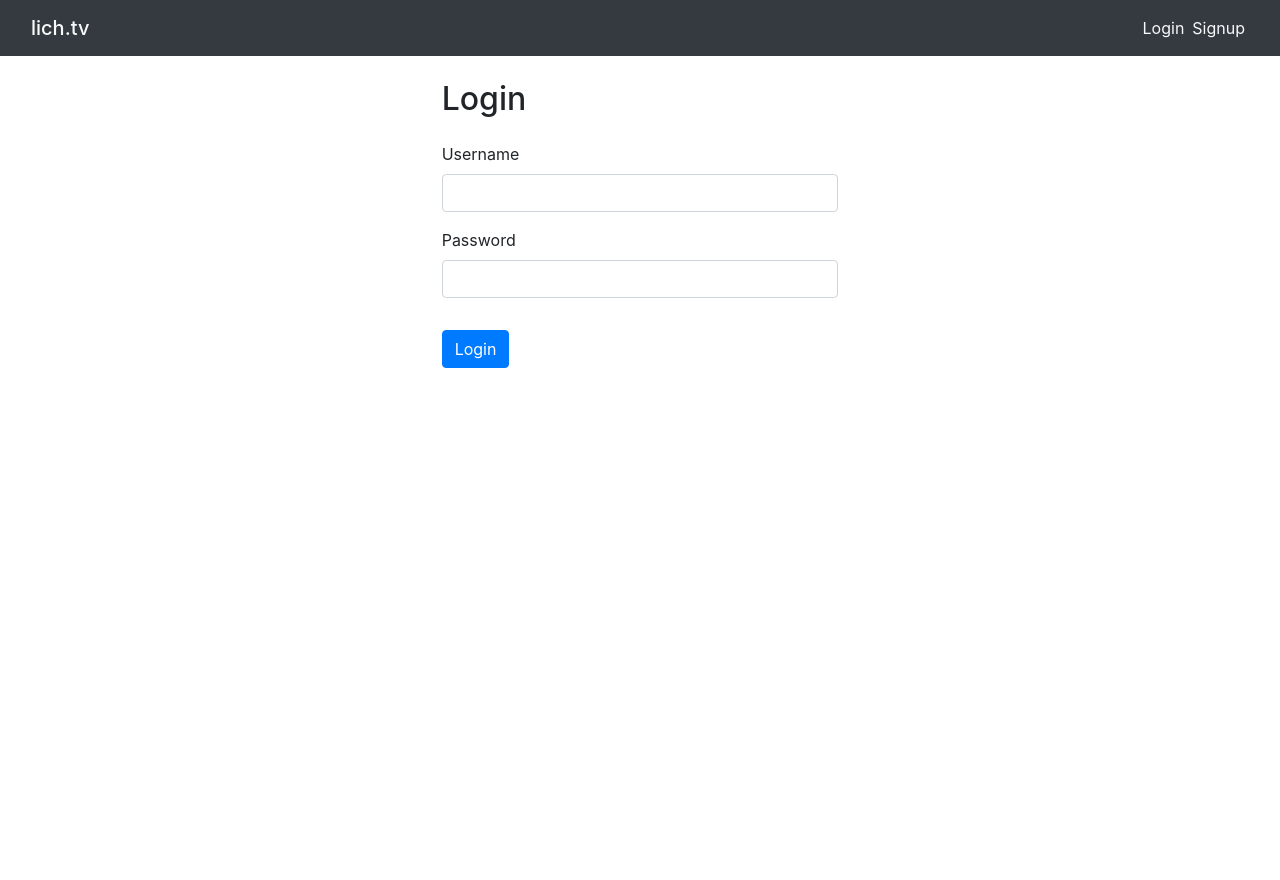
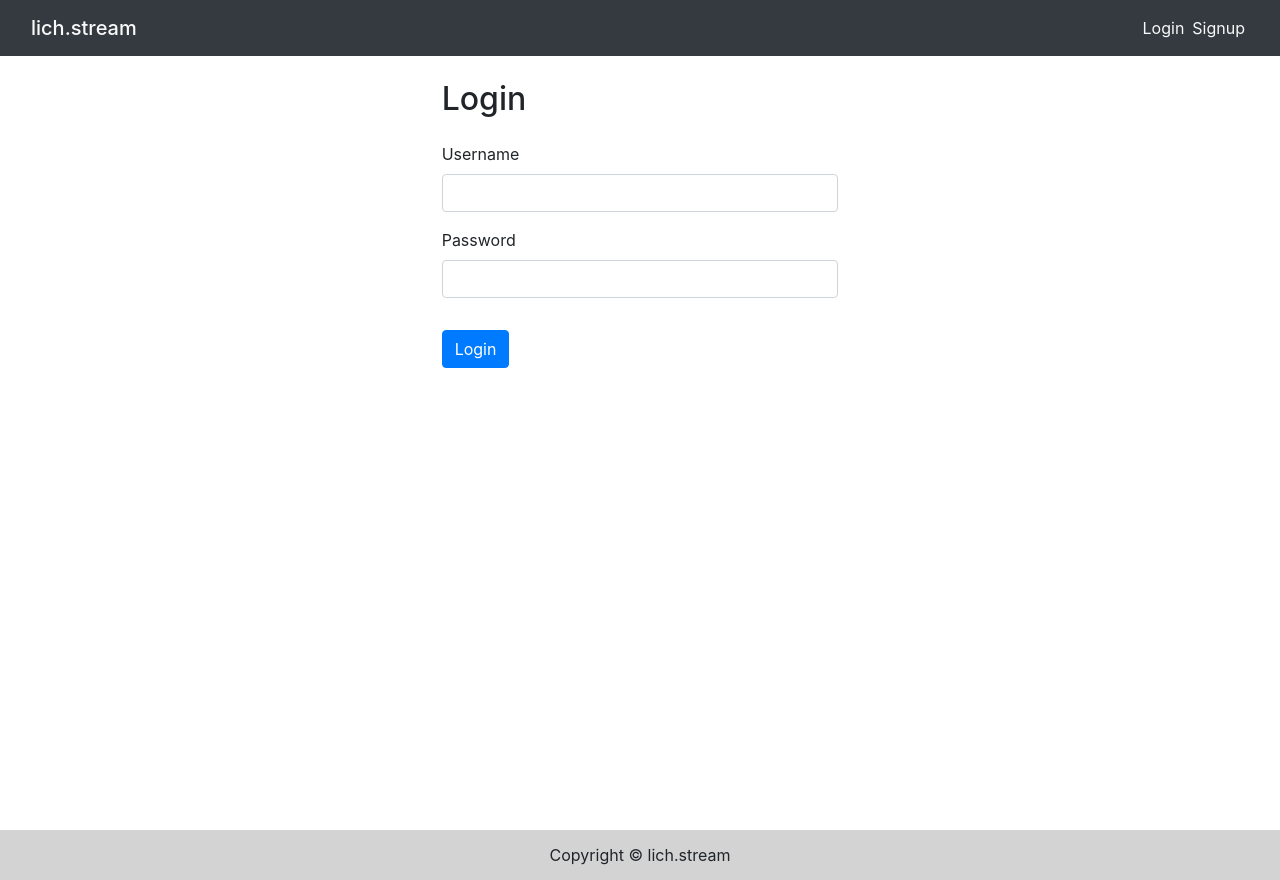
Before and after one commit to essemd/lich-tv, a React (Create React App) app in the folder client/: page /login in a window 1280 px wide. Before the commit the page ends 800 px from the top, so only its background shows below. Built offline with nearby package versions, Linux system fonts and the light colour scheme; no server answers.

Commit message:
implement sticky footer template

```diff
--- a/client/public/index.html
+++ b/client/public/index.html
@@ -30,7 +30,10 @@
       integrity="sha384-Vkoo8x4CGsO3+Hhxv8T/Q5PaXtkKtu6ug5TOeNV6gBiFeWPGFN9MuhOf23Q9Ifjh"
       crossorigin="anonymous"
     />
-    <title>React App</title>
+    <style>
+
+    </style>
+    <title>Lich Streaming</title>
   </head>
   <body>
     <noscript>You need to enable JavaScript to run this app.</noscript>
--- a/client/src/App.js
+++ b/client/src/App.js
@@ -7,7 +7,7 @@ import Login from "./components/login";
 import Signup from "./components/signup";
 import GenKey from "./components/genKey";
 import StreamView from "./components/streamView";
-
+import Footer from "./components/footer";
 
 export default function App() {
     return (
@@ -20,6 +20,7 @@ export default function App() {
                 <Route path="/genkey" element={<GenKey />} />
                 <Route path="/stream/:streamId" element={<StreamView />} />
             </Routes>
+			<Footer />
         </div>
     );
 }
--- a/client/src/components/displayStreams.js
+++ b/client/src/components/displayStreams.js
@@ -32,7 +32,7 @@ export default function DisplayStreams() {
     }
 
     return (
-        <div className="mt-4 container">
+        <div className="content mt-4 container">
             <div className="row row-cols-1 row-cols-sm-2 row-cols-md-3">
                 {streamIds && streams()}
 	    </div>
--- /dev/null
+++ b/client/src/components/footer.js
@@ -0,0 +1,7 @@
+export default function Footer(props) {
+    return (
+		<footer>
+			<p>Copyright &copy; lich.stream</p>
+		</footer>
+    );
+}
--- a/client/src/components/genKey.js
+++ b/client/src/components/genKey.js
@@ -18,7 +18,7 @@ export default function GenKey(props) {
 
     return (
         <form onSubmit={handleSubmit}>
-            <div className="mt-4 container-fluid">
+            <div className="content mt-4 container-fluid">
                 <div className="row">
                     <div className="col-4"></div>
                     <div className="col-4">
--- a/client/src/components/login.js
+++ b/client/src/components/login.js
@@ -29,7 +29,7 @@ export default function Login(props) {
 
     /* why did the passport session not work when this was a form? */
     return (
-    <div className="mt-4 container-fluid">
+    <div className="content mt-4 container-fluid">
       <div className="row">
         <div className="col-4"></div>
         <div className="col-4">
--- a/client/src/components/navbar.js
+++ b/client/src/components/navbar.js
@@ -23,7 +23,7 @@ export default function Navbar(props) {
     return (
         <nav className="navbar navbar-light bg-dark">
             <div className="container-fluid">
-                <a className="navbar-brand mb-0 h1 text-light" href="/">lich.tv</a>
+                <a className="navbar-brand mb-0 h1 text-light" href="/">lich.stream</a>
                 <ul className="flex-row navbar-nav text-light justify-content-end">
                     {ctx ? (
                     <li className="nav-item m-1"><a className="text-reset text-decoration-none" href="#" onClick={logout}>Logout</a></li>
--- a/client/src/components/signup.js
+++ b/client/src/components/signup.js
@@ -32,7 +32,7 @@ export default function Signup(props) {
       };
 
     return (
-    <div className="mt-4 container-fluid">
+    <div className="content mt-4 container-fluid">
       <div className="row">
         <div className="col-4"></div>
         <div className="col-4">
--- a/client/src/index.css
+++ b/client/src/index.css
@@ -11,3 +11,19 @@ code {
   font-family: source-code-pro, Menlo, Monaco, Consolas, 'Courier New',
     monospace;
 }
+
+footer {
+	background-color: lightgray;
+	height: 50px;
+	text-align: center;
+}
+
+footer p {
+	position: relative;
+	top: 50%;
+	transform: translateY(-50%);
+}
+
+.content {
+	min-height: calc(100vh - 50px);
+}
```
